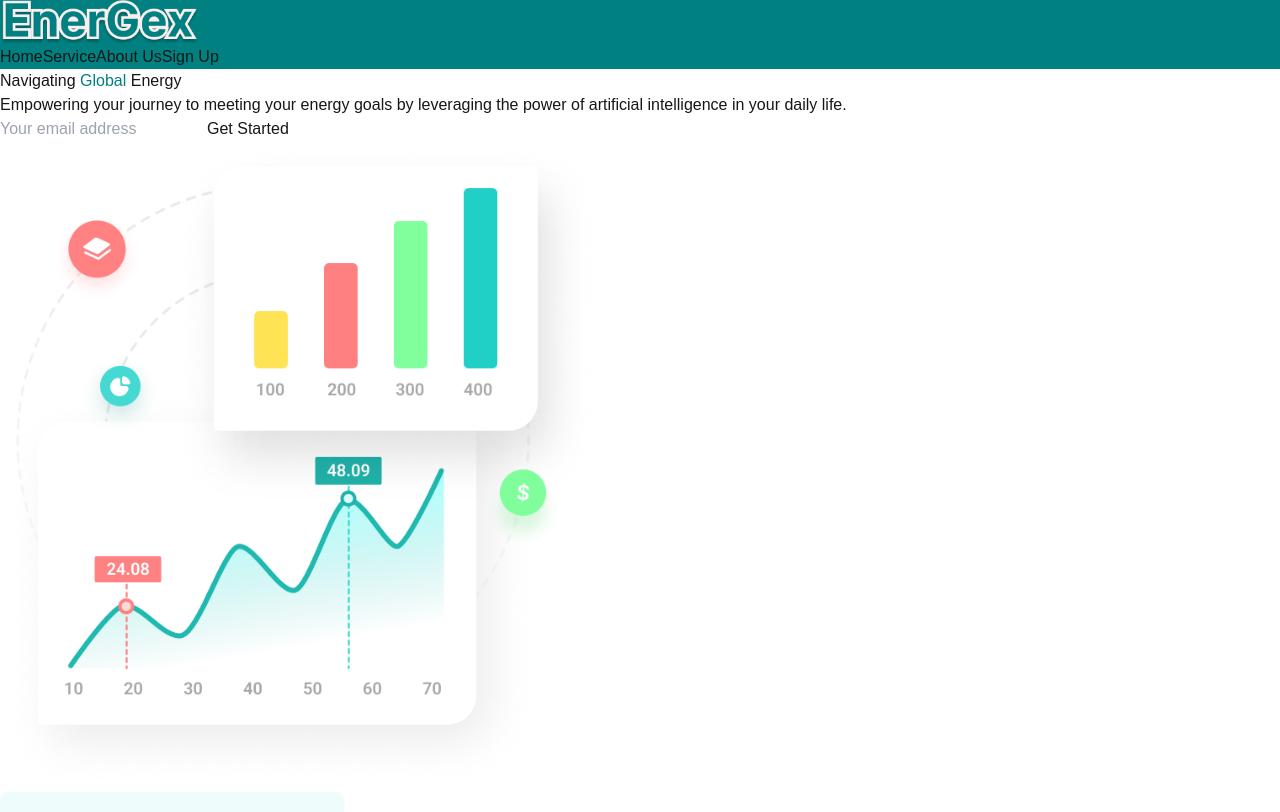
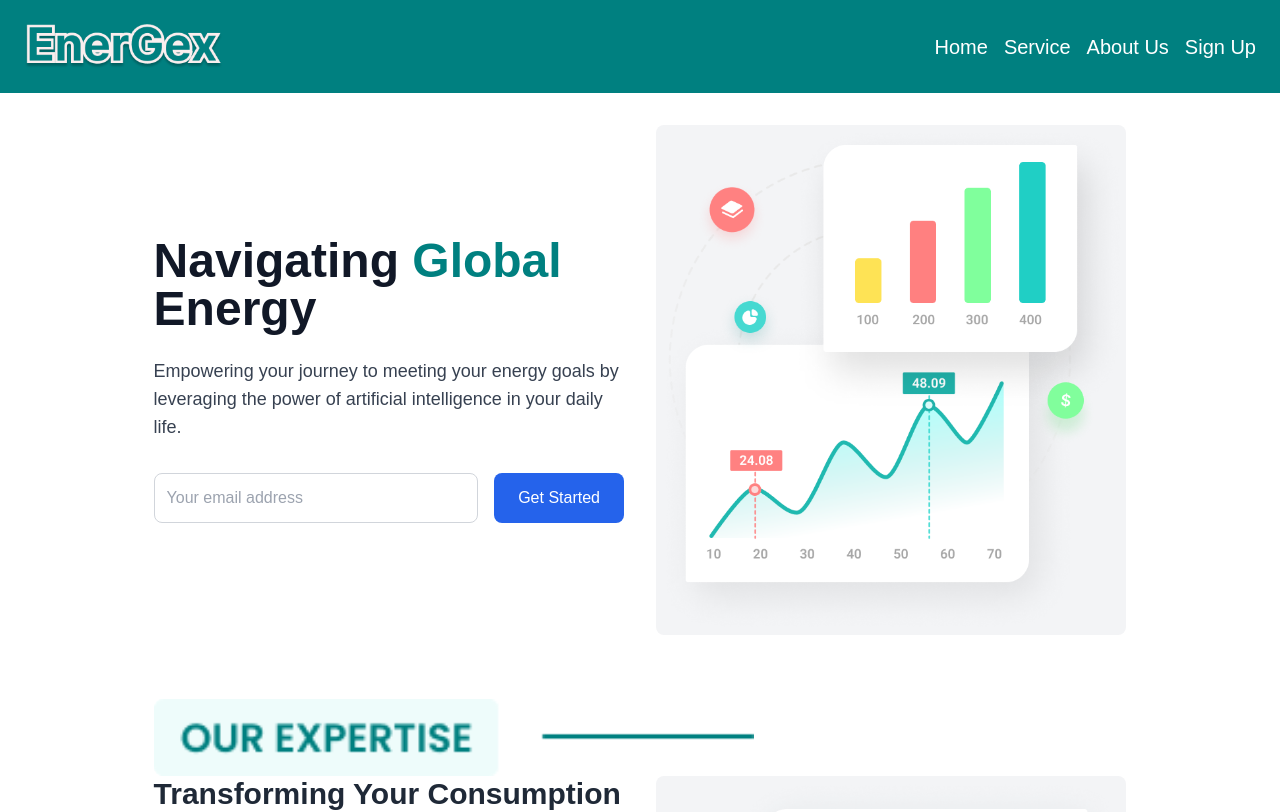
Before and after one commit to Padme-004/hpe-energex, a Next.js app in the folder frontend/my-app/: page / in a window 1280 px wide. Shown: the top 812 px of the page. Built offline with nearby package versions, Linux system fonts and the light colour scheme.

Commit message:
tailwind (Deployment)

```diff
--- /dev/null
+++ b/frontend/my-app/tailwind.config.js
@@ -0,0 +1,11 @@
+module.exports = {
+  content: [
+    "./app/**/*.{js,ts,jsx,tsx,mdx}",
+    "./pages/**/*.{js,ts,jsx,tsx,mdx}",
+    "./components/**/*.{js,ts,jsx,tsx,mdx}"
+  ],
+  theme: {
+    extend: {},
+  },
+  plugins: [],
+}
```
